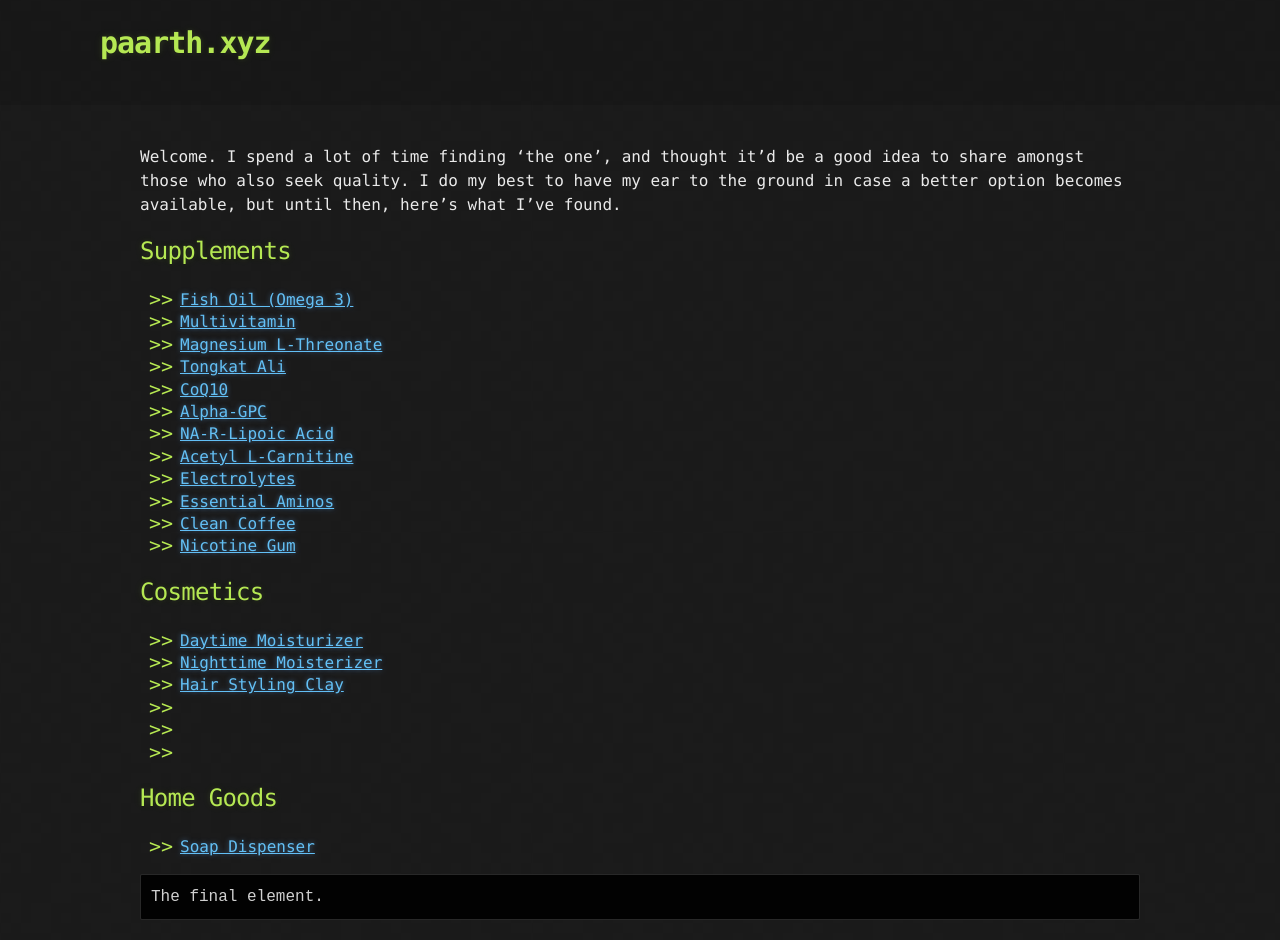
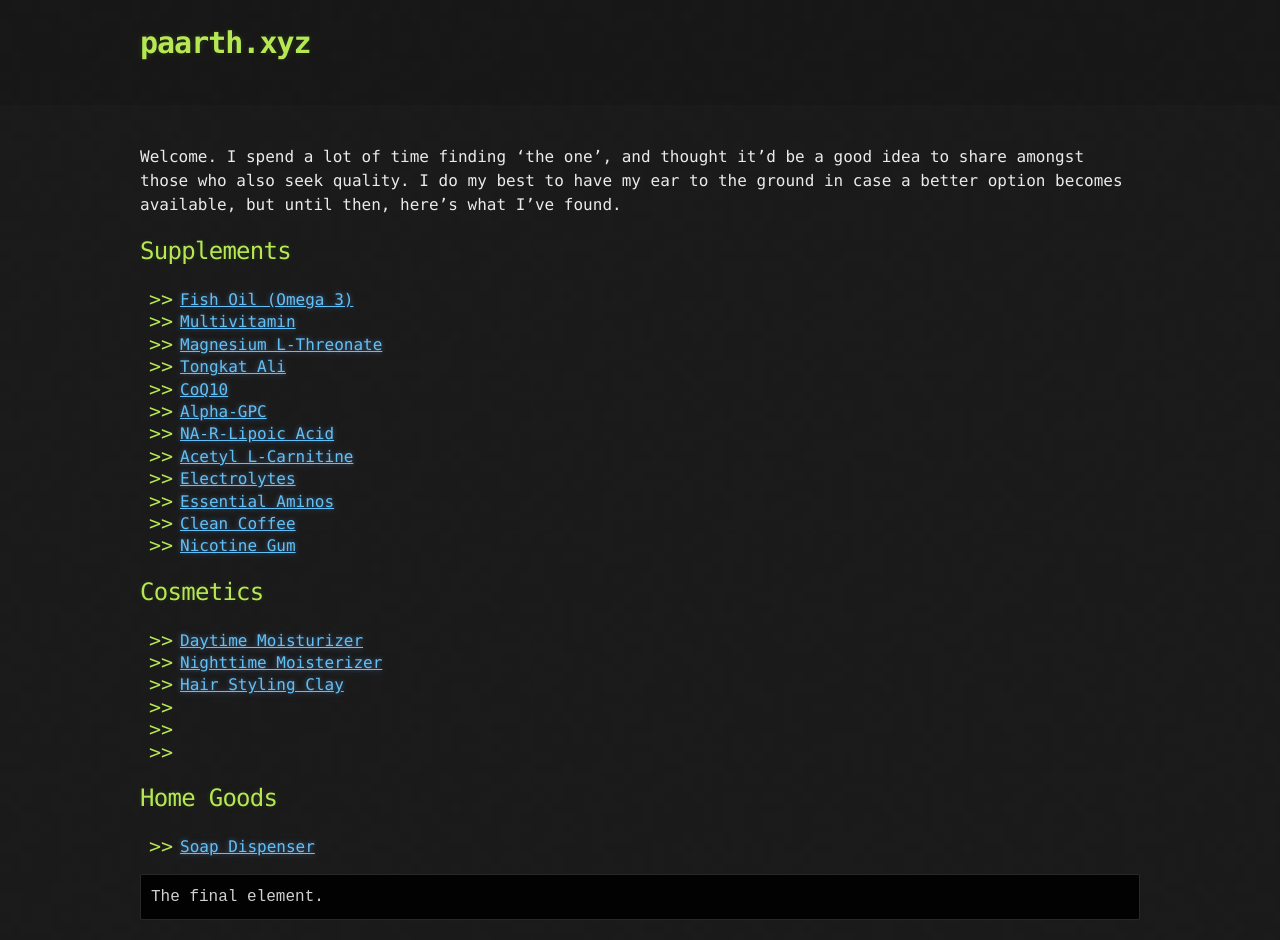
Before and after one commit to paarthxx/xyz, a Jekyll site: the page built from index.md, in a window 1280 px wide. Built offline with Jekyll 4.4.1, drawn with Linux system fonts in a browser that asks for light colours; the repository's description, which GitHub fills in, is left out.

Commit message:
Update jekyll-theme-hacker.scss

```diff
--- a/_sass/jekyll-theme-hacker.scss
+++ b/_sass/jekyll-theme-hacker.scss
@@ -61,7 +61,6 @@ header {
 header h1 {
   font-size: 30px;
   line-height: 1.5;
-  margin: 0 0 0 -40px;
   font-weight: bold;
   font-family: Monaco, "Bitstream Vera Sans Mono", "Lucida Console", Terminal, monospace;
   color: $conifer;//$header;
```
